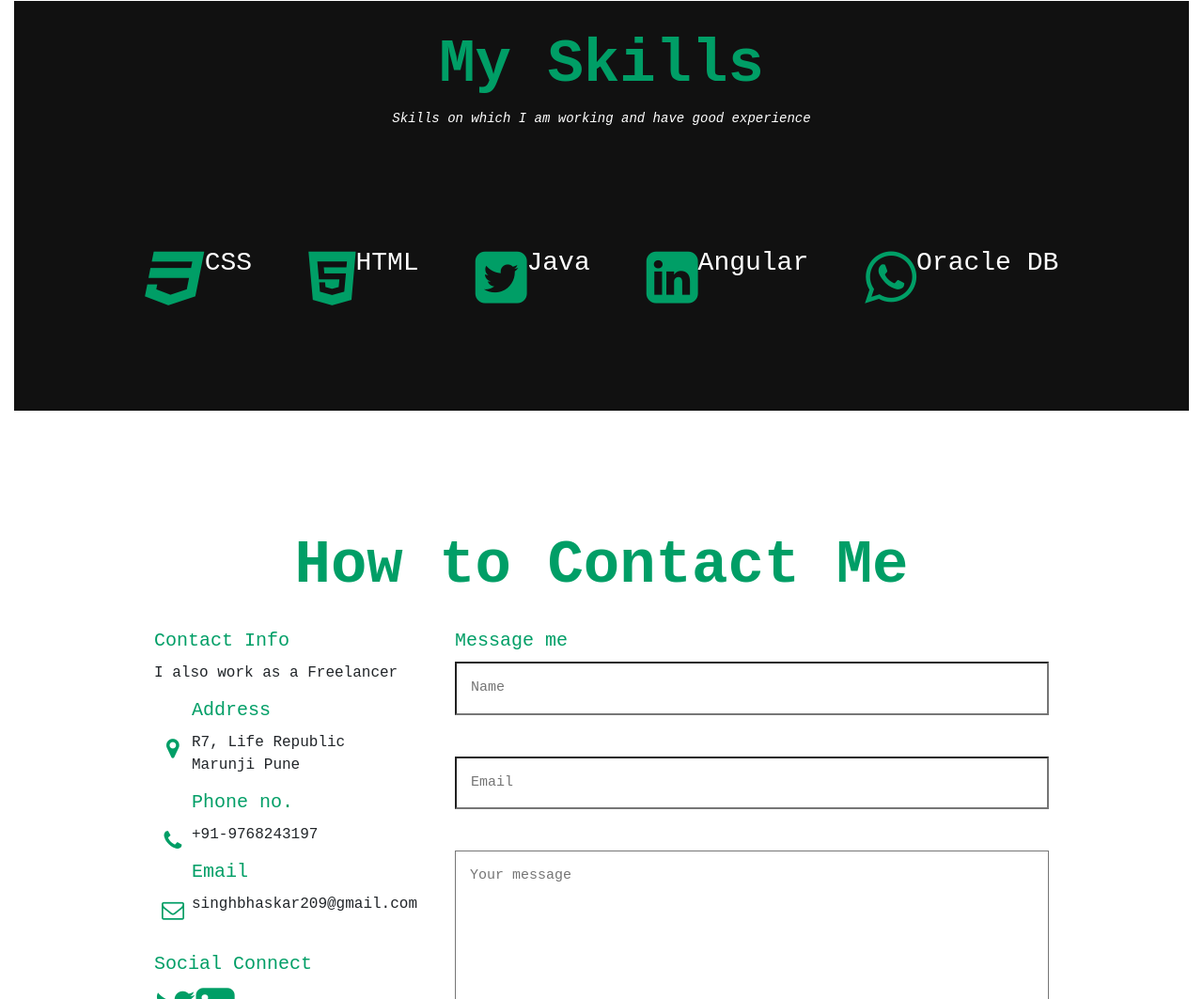
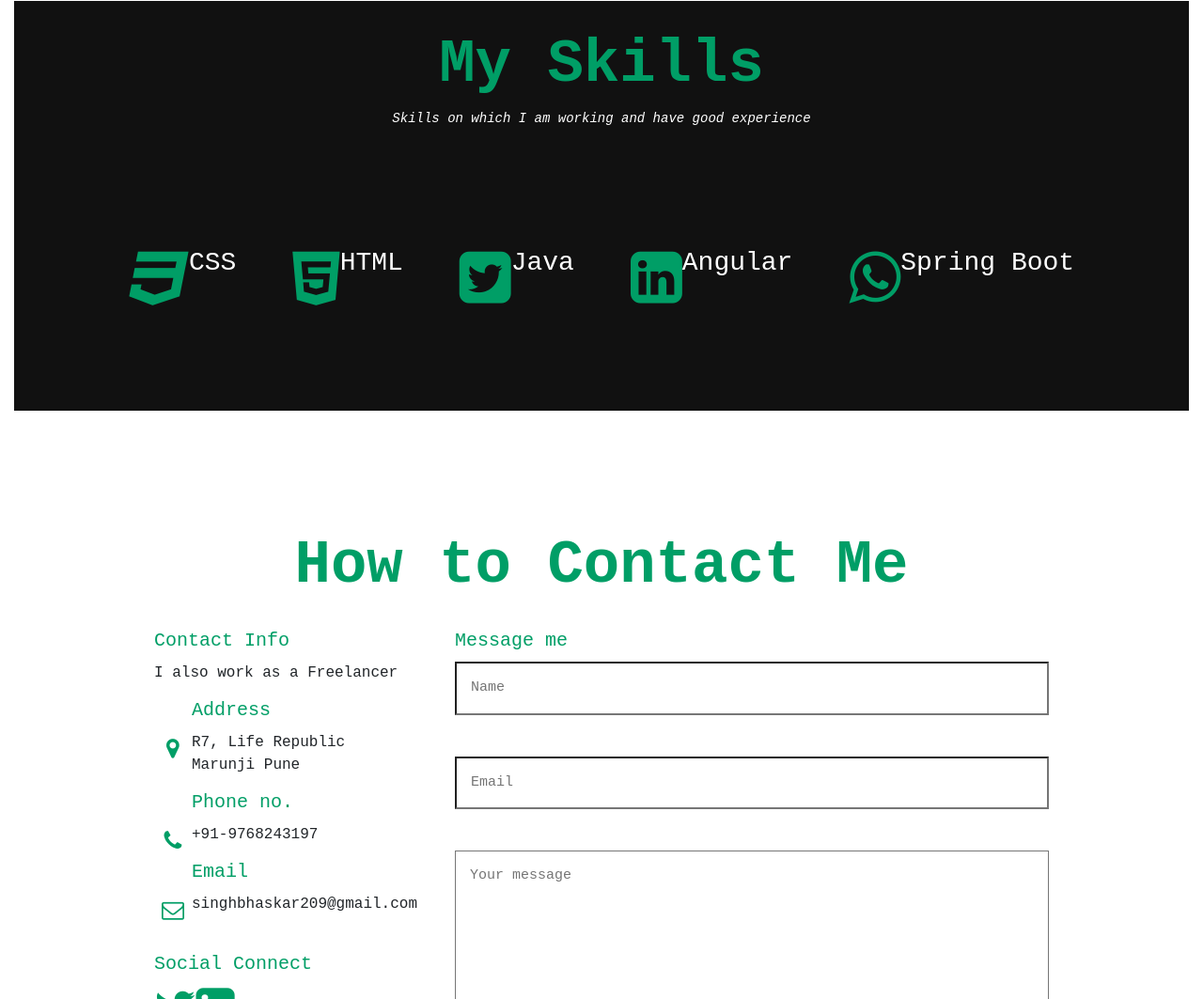
Before and after one commit to neardybhaskar/neardybhaskar.github.io, a plain HTML site: page index.html in a window 1280 px wide. Shown: the part 1740-2803 px from the top of the page at 94% size. Drawn offline with nearby package versions, Linux system fonts and the light colour scheme.

Commit message:
Changes Skills

```diff
--- a/index.html
+++ b/index.html
@@ -119,7 +119,7 @@
         </div>
         <div class="servicesBx">
             <i class="fa fa-whatsapp fa-4x"></i>
-            <h3>Oracle DB</h3>
+            <h3>Spring Boot</h3>
             <p></p>
         </div>
     </div>
```
